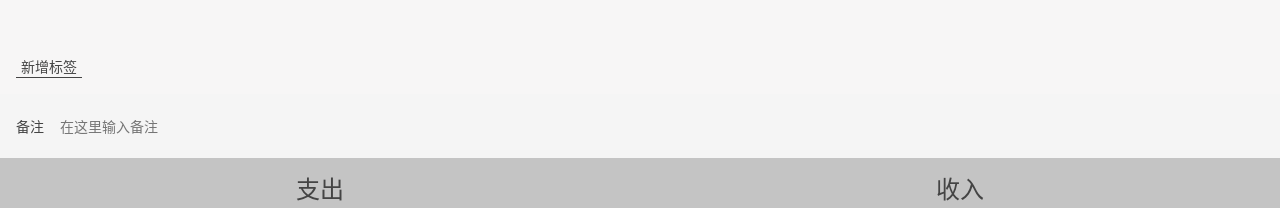
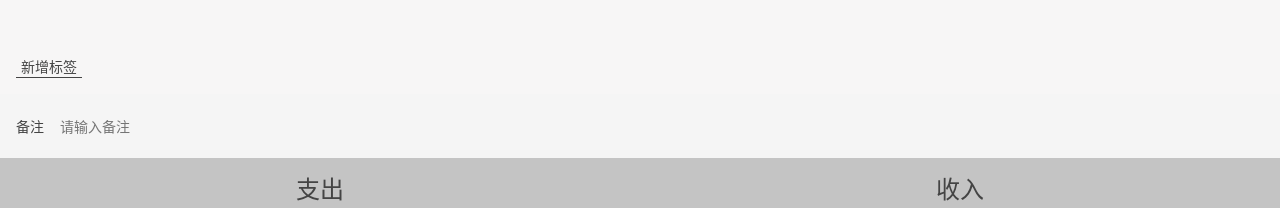
Before and after one commit to AndyDufr/readily-websit, a Vue app: page /statistics#/money in a window 1280 px wide. Shown: the part 194-402 px from the top of the page. Built offline with nearby package versions, Linux system fonts and the light colour scheme.

Commit message:
改造 Notes.vue ，使其成为通用组件

```diff
--- a/src/components/labels/Edit.vue
+++ b/src/components/labels/Edit.vue
@@ -1,12 +1,25 @@
 <template>
-  <layout>1 </layout>
+  <layout>
+    <div>
+      <Icon name="left" />
+      <span>编辑标签</span>
+    </div>
+    <Notes
+      filedName="标签名"
+      placeholder="请输入标签名"
+      :value.sync="tagName"
+    />
+  </layout>
 </template>
 
 <script lang="ts">
 import tagListModel from "@/models/tagListModel";
+import Notes from "@/components/money/Notes.vue";
 import Vue from "vue";
 import { Component } from "vue-property-decorator";
-@Component
+@Component({
+  components: { Notes },
+})
 export default class Edit extends Vue {
   created(): void {
     // 通过 this.$route.id 来获取地址栏中的 id。id 是在路由中的 :id 占位符来定义的
--- a/src/components/money/Notes.vue
+++ b/src/components/money/Notes.vue
@@ -1,8 +1,8 @@
 <template>
   <div>
     <label class="notes">
-      <span class="name">备注</span>
-      <input type="text" placeholder="在这里输入备注" v-model="value1" />
+      <span class="name">{{ filedName }}</span>
+      <input type="text" :placeholder="placeholder" v-model="value1" />
     </label>
   </div>
 </template>
@@ -14,6 +14,8 @@ import { Component, Watch, Prop } from "vue-property-decorator";
 @Component
 export default class Notes extends Vue {
   @Prop() readonly value!: string;
+  @Prop({ required: true }) readonly filedName!: string;
+  @Prop() readonly placeholder?: string; // 如果不传是 undefined，所以要用问号
   value1 = this.value;
   @Watch("value1")
   updateValue(newValue: string): void {
--- a/src/views/Money.vue
+++ b/src/views/Money.vue
@@ -2,7 +2,11 @@
   <layout class-prefix="xxx">
     <NumberPad :value.sync="record.amount" @update:submit="submit" />
     <Types :value.sync="record.type" />
-    <Notes :value.sync="record.notes" />
+    <Notes
+      :value.sync="record.notes"
+      filedName="备注"
+      placeholder="请输入备注"
+    />
     <Tags :dataSource.sync="tags" />
   </layout>
 </template>
```
Also changed, not shown: src/assets/icons/left.svg (added).
